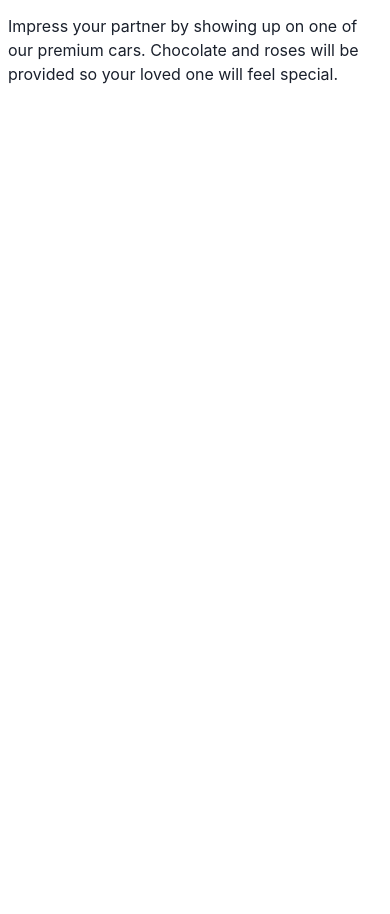
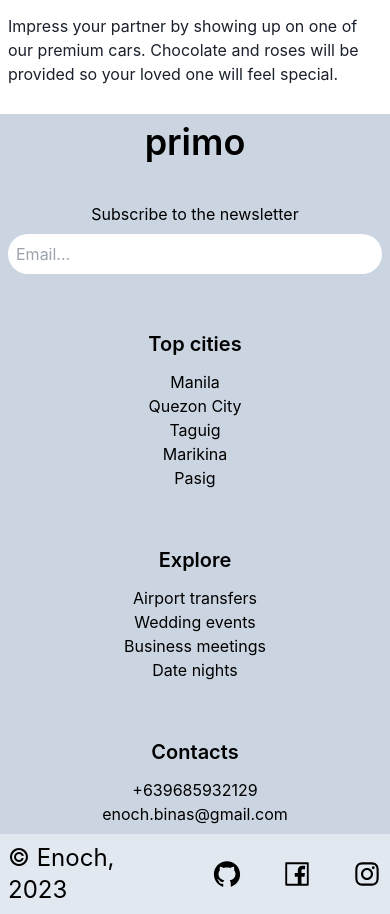
Before and after one commit to copypastemaster/car-rental, a React (Vite) app: page / in a window 390 px wide. Shown: the part 6970-7884 px from the top of the page. Before the commit the page ends 7084 px from the top, so only its background shows below. Built offline with nearby package versions, Linux system fonts and the light colour scheme.

Commit message:
feat: footer added --to add feature on email subscriber

```diff
--- a/src/components/Nav.tsx
+++ b/src/components/Nav.tsx
@@ -10,13 +10,12 @@ export default function Nav() {
     <>
     <div className='hidden nav z-50 fixed md:flex md:justify-between md:items-center border        rounded-full     bg-white p-1 pl-5 pr-3
                     md:mt-7 md:mx-11 xl:mx-20'>
-        <h1 className='text-4xl font-semibold'>primo.</h1>
+        <h1 className='text-4xl font-semibold'>primo</h1>
         <section className='flex gap-12'>
             <p> <Link to="/" className='hover:text-slate-600' onClick={() => document.getElementById('hero')?.scrollIntoView({behavior: 'smooth'})}>Home</Link></p>
             <p><Link to="/" className='hover:text-slate-600' onClick={() => document.getElementById('services')?.scrollIntoView({behavior: 'smooth'})}>Services</Link></p>
             <p><Link to="/fleet" className='hover:text-slate-600'>Fleet</Link></p>
-            <p><Link to="/" className='hover:text-slate-600'>FAQ</Link></p>
-            <p><Link to="/" className='hover:text-slate-600'>Contact</Link></p>
+            <p><Link to="/" className='hover:text-slate-600' onClick={() => document.getElementById('contacts')?.scrollIntoView({behavior: 'smooth'})}>Contact</Link></p>
         </section>
         <Login />
 
@@ -37,16 +36,15 @@ export default function Nav() {
                 <Dropdown.Content className='DropdownMenuContent' sideOffset={4}>
                     <Dropdown.Item className='item bg-white text-left text-xl flex flex-col hover:text-slate-600'>
                         <Login />
-                        <Link to="/" className='mt-5'>
+                        <Link to="/" className='mt-5' onClick={() => document.getElementById('hero')?.scrollIntoView({behavior: 'smooth'})}>
                             Home
                         </Link>
                     </Dropdown.Item>
-                    <Dropdown.Item className='item bg-white text-left text-xl hover:text-slate-600'>Services</Dropdown.Item>
+                    <Dropdown.Item className='item bg-white text-left text-xl hover:text-slate-600' onClick={() => document.getElementById('services')?.scrollIntoView({behavior: 'smooth'})}>Services</Dropdown.Item>
                     <Dropdown.Item className='item bg-white text-left text-xl hover:text-slate-600'>
                         <Link to="/fleet">Fleet</Link>
                     </Dropdown.Item>
-                    <Dropdown.Item className='item bg-white text-left text-xl hover:text-slate-600'>FAQ</Dropdown.Item>
-                    <Dropdown.Item className='item bg-white text-left text-xl hover:text-slate-600'>Contacts</Dropdown.Item>
+                    <Dropdown.Item className='item bg-white text-left text-xl hover:text-slate-600' onClick={() => document.getElementById('contacts')?.scrollIntoView({behavior: 'smooth'})}>Contacts</Dropdown.Item>
                 </Dropdown.Content>
             </Dropdown.Portal>
         </Dropdown.Root>
--- a/src/components/ServicesHeader.tsx
+++ b/src/components/ServicesHeader.tsx
@@ -14,12 +14,12 @@ export default function ServicesHeader() {
 
         <div className='flex max-xs:gap-10 gap-10 max-xs:place-items-center sm:gap-24 md:gap-5 pt-20 md:pb-20'>
             <img src={premium} className='h-24'/>
-            <h2 className='text-white  max-w-[140px] sm:max-w-[120px] 2xl:max-w-[200px] text-xl md:text-2xl'>Premium privileges for regular customers</h2>
+            <h2 className='text-white  max-w-[140px] sm:max-w-[120px] md:max-w-[200px] 2xl:max-w-[200px] text-xl md:text-2xl'>Premium privileges for regular customers</h2>
         </div>
 
         <div className='flex max-xs:gap-10 gap-10 max-xs:place-items-center sm:gap-24 md:gap-5 pt-20 md:pb-20'>
             <img src={timer} className='h-24'/>
-            <h2 className='max-w-[140px] sm:max-w-[120px] 2xl:max-w-[150px]  text-xl md:text-2xl text-white'>Cancel booking immediately</h2>
+            <h2 className='max-w-[140px] sm:max-w-[120px] md:max-w-[150px] 2xl:max-w-[150px]  text-xl md:text-2xl text-white'>Cancel booking immediately</h2>
         </div>
 
         <div className='flex max-xs:gap-10 gap-10 max-xs:place-items-center  sm:gap-24 md:gap-5 pt-20 pb-20'>
--- a/src/containers/Fleet.tsx
+++ b/src/containers/Fleet.tsx
@@ -1,9 +1,11 @@
 import CarFleetDisplay from '../components/CarFleetDisplay'
+import Footer from './Footer'
 
 export default function Fleet() {
   return (
     <>
       <CarFleetDisplay />
+      <Footer />
     </>
   )
 }
--- /dev/null
+++ b/src/containers/Footer.tsx
@@ -0,0 +1,77 @@
+import { AiFillGithub } from 'react-icons/ai'
+import { AiOutlineFacebook } from 'react-icons/ai'
+import { AiOutlineInstagram } from 'react-icons/ai'
+
+export default function Footer() {
+  return (
+    <div>
+      <div className='flex flex-col text-black text-center p-2 md:text-left md:flex-row md:justify-around sm:px-20 sm:pt-10 sm:pb-10 bg-slate-300'>
+        <FirstPart />
+        <SecondPart />
+        <ThirdPart />
+        <Contacts />
+      </div>
+      <FourthPart />
+    </div>
+
+  )
+}
+
+function FirstPart () {
+  return (
+    <div className='flex flex-col'>
+      <h1 className='text-4xl font-semibold'>primo</h1>
+      <p className='mt-10'>Subscribe to the newsletter</p>
+      <input type="text" className="p-2 mt-2 rounded-full" placeholder="Email..."/>
+    </div>
+  )
+}
+
+function SecondPart () {
+  return (
+    <div className='flex flex-col'>
+      <h3 className='text-xl font-semibold mt-14 md:mt-2'>Top cities</h3>
+      <p className='mt-3'>Manila</p>
+      <p>Quezon City</p>
+      <p>Taguig</p>
+      <p>Marikina</p>
+      <p>Pasig</p>
+    </div>
+  )
+}
+
+function ThirdPart () {
+  return (
+    <div className='flex flex-col'>
+      <h3 className='text-xl font-semibold mt-14 md:mt-2'>Explore</h3>
+      <p className='mt-3'>Airport transfers</p>
+      <p>Wedding events</p>
+      <p>Business meetings</p>
+      <p>Date nights</p>
+    </div>
+  )
+}
+
+function FourthPart () {
+  return (
+    <div className='bg-slate-200 text-black place-items-center justify-center gap-20 flex pt-2 sm:px-20 sm:pt-5 p-2'>
+      <p className='text-2xl'>&copy; Enoch, 2023</p>
+      <div className='place-items-center flex gap-10'>
+      <a href='https://github.com/copypastemaster'> <AiFillGithub size={30}/> </a>
+      <a href='https://www.facebook.com/Enoch.Binas/'> <AiOutlineFacebook size={30}/> </a>
+      <a href='https://www.instagram.com/_enoch.b/'> <AiOutlineInstagram size={30}/> </a>
+      </div>
+
+    </div>
+  )
+}
+
+function Contacts () {
+  return (
+    <div className='flex flex-col' id="contacts">
+      <h3 className='text-xl font-semibold mt-14 md:mt-2'>Contacts</h3>
+      <p className='mt-3'>+639685932129</p>
+      <p>enoch.binas@gmail.com</p>
+    </div>
+  )
+}
--- a/src/containers/LandingPage.tsx
+++ b/src/containers/LandingPage.tsx
@@ -2,6 +2,7 @@ import Hero from './Hero'
 import CarCategory from './CarCategory'
 import Trend from './Trend'
 import Services from './Services'
+import Footer from './Footer'
 
 
 export default function LandingPage() {
@@ -11,6 +12,7 @@ export default function LandingPage() {
       <CarCategory />
       <Trend />
       <Services />
+      <Footer />
     </div>
   )
 }
--- a/src/containers/RentConfirm.tsx
+++ b/src/containers/RentConfirm.tsx
@@ -131,6 +131,8 @@ export default function RentConfirm() {
             </div>
 
 
+
+
     </div>
             </>
 
```
